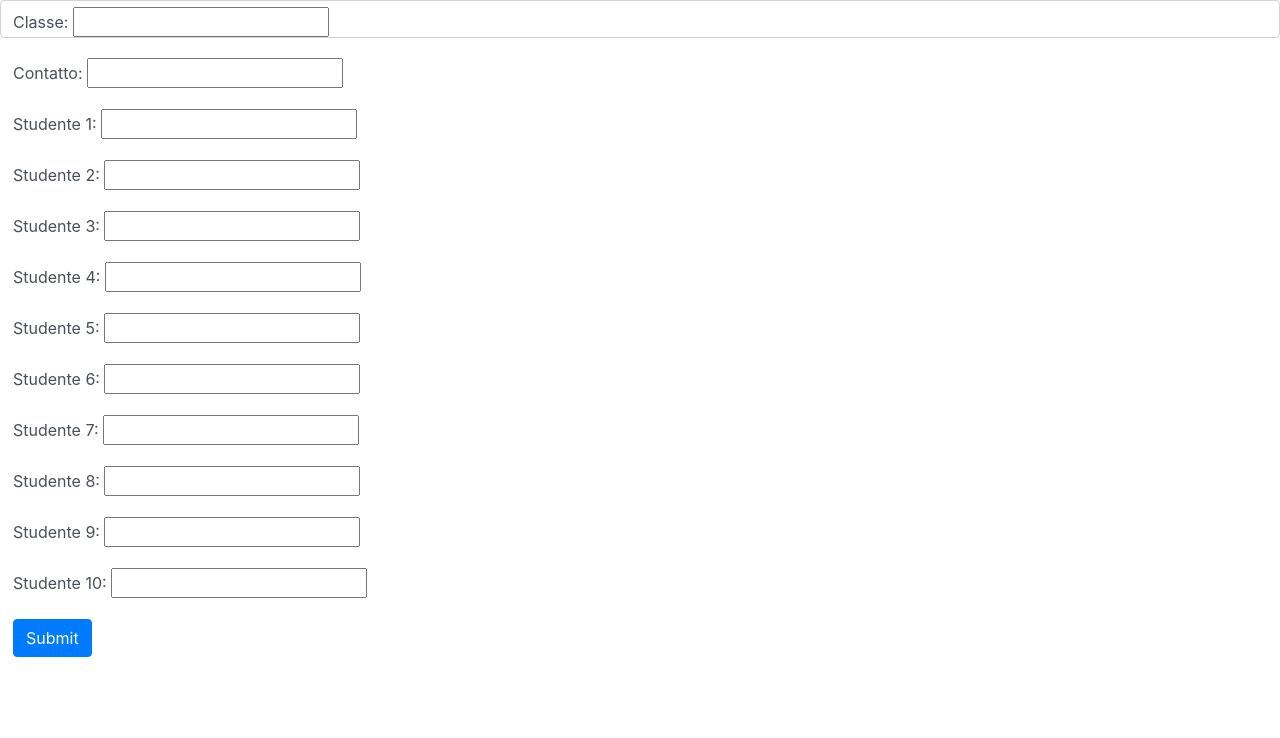
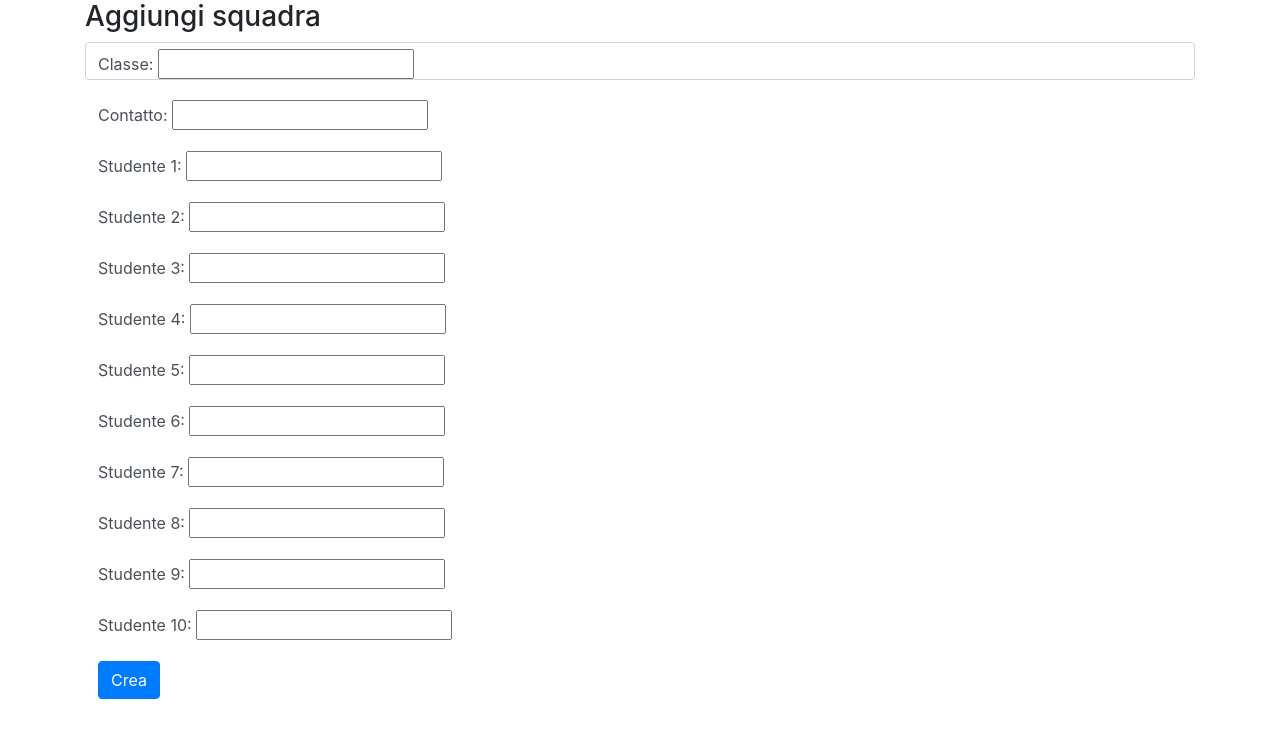
Before and after one commit to arcobiSwifty/tornei, a Django app: page /calcetto/nuovasquadra/ in a window 1280 px wide. Shown: the top 738 px of the page. Run offline with Django 3.2, Linux system fonts and the light colour scheme; a user stored in the database is signed in; some libraries are stand-ins or nearby versions.

Commit message:
small changes

```diff
--- a/calcetto/templates/calcetto/squadra_create.html
+++ b/calcetto/templates/calcetto/squadra_create.html
@@ -1,11 +1,13 @@
 {% extends 'base.html' %}
 
 {% block content %}
-
-<form method="post" class="form form-control">
+<div class="container">
+  <h3>Aggiungi squadra</h3>
+  <form method="post" class="form form-control">
     {% csrf_token %}
     {{form.as_p}}
-    <button type="submit" name="button" class="btn btn-primary">Submit</button>
-</form>
+    <button type="submit" name="button" class="btn btn-primary">Crea</button>
+  </form>
+</div>
 
 {% endblock %}
--- a/calcetto/urls.py
+++ b/calcetto/urls.py
@@ -10,6 +10,7 @@ urlpatterns = [
     path('calcetto', views.ListPartite.as_view()),
     path('calcetto/classifica', views.Classifica.as_view()),
     path('calcetto/studente/<int:pk>', views.StudenteDetail.as_view()),
+    path('accounts/login/',  auth_views.LoginView.as_view()),
     path('accounts/login',  auth_views.LoginView.as_view()),
     path('calcetto/squadre',  views.ListSquadre.as_view()),
     path('calcetto/squadra/<int:pk>',  views.DetailSquadra.as_view()),
--- a/calcetto/views.py
+++ b/calcetto/views.py
@@ -9,10 +9,10 @@ from django.views.generic.list import ListView
 from django.views.generic.detail import DetailView
 from django.core.paginator import Paginator
 
-#todo implement scheduled tasks
-#implement classifica
+
+#implement classifica and scoring system
 #IMPLEMENT GIRONI VISUALIZZATE
-#implement cartellini e ammonizion
+#implement cartellini e ammonizioni
 #FIX THE PAGINATION
 #grafica
 
--- a/tornei/urls.py
+++ b/tornei/urls.py
@@ -18,5 +18,5 @@ from django.urls import path, include
 
 urlpatterns = [
     path('admin/', admin.site.urls),
-    path('', include('calcetto.urls'))
+    path('', include('calcetto.urls')),
 ]
```
Also changed, not shown: calcetto/templates/calcetto/partita_create.html (+10 -3 lines), calcetto/templates/start.html (+4 -4 lines), db.sqlite3.
